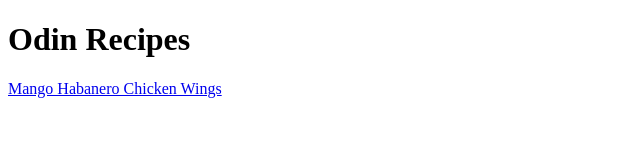
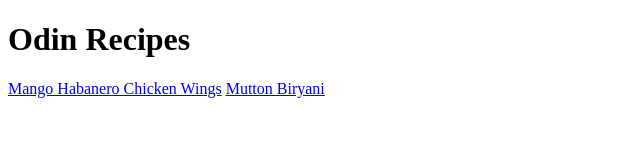
Before and after one commit to areddy2022/odin-recipes, a plain HTML site: page index.html in a window 1280 px wide. Shown: the whole page, without its empty margins (0-640 px from the left). Drawn offline with Linux system fonts and the light colour scheme.

Commit message:
Add new link to muttonbiryani.html on home page

```diff
--- a/index.html
+++ b/index.html
@@ -7,5 +7,6 @@
 <body>
     <h1>Odin Recipes</h1>
     <a href="./recipes/chickenwings.html">Mango Habanero Chicken Wings</a>
+    <a href="./recipes/muttonbiryani.html">Mutton Biryani</a>
 </body>
 </html>
```
